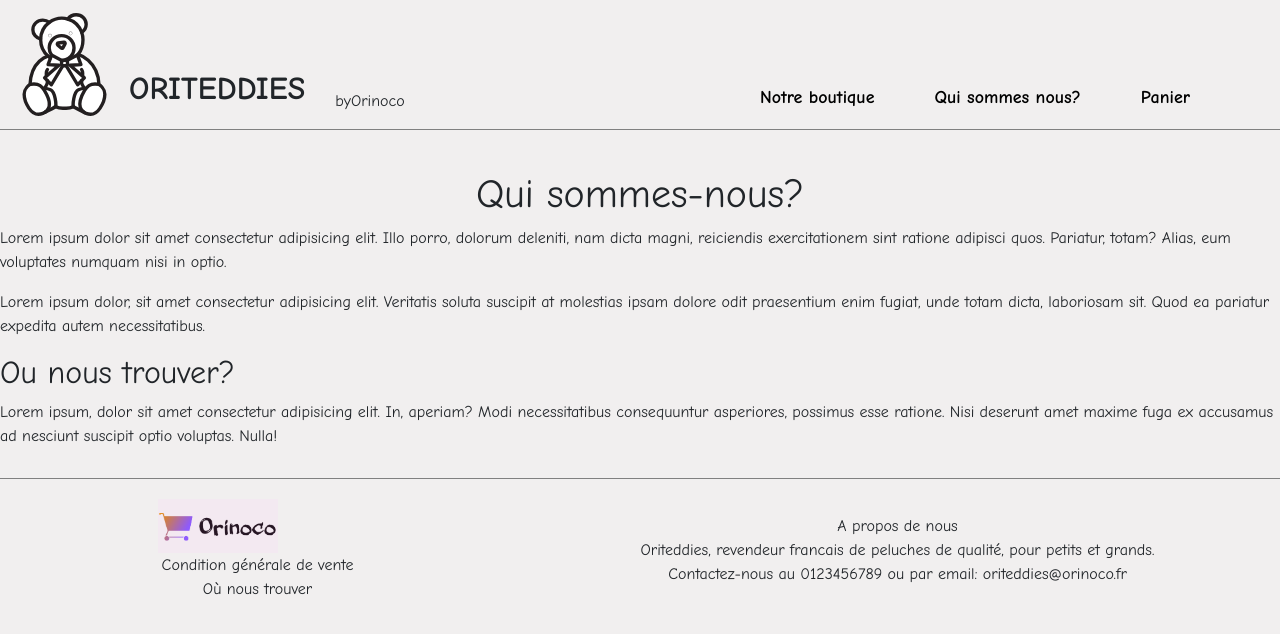
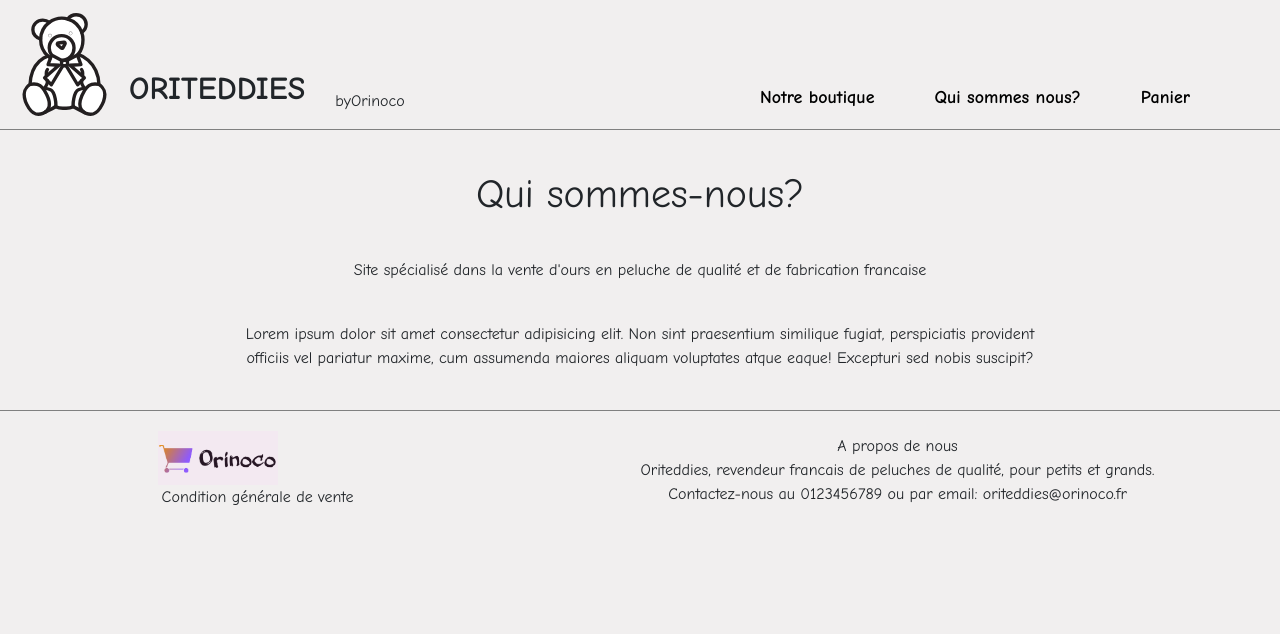
Before and after one commit to EUrru31/Etienneurru_5_25042021, a website: page Front-End/présentation.html in a window 1280 px wide. Drawn offline with Linux system fonts and the light colour scheme.

Commit message:
Page présentation CSS

```diff
--- a/Front-End/présentation.html
+++ b/Front-End/présentation.html
@@ -30,24 +30,15 @@
         </header>
         <main>
             <h1>Qui sommes-nous?</h1>
-            <p>
-                Lorem ipsum dolor sit amet consectetur adipisicing elit. Illo
-                porro, dolorum deleniti, nam dicta magni, reiciendis
-                exercitationem sint ratione adipisci quos. Pariatur, totam?
-                Alias, eum voluptates numquam nisi in optio.
+            <p class="présentation">
+                Site spécialisé dans la vente d'ours en peluche de qualité et de
+                fabrication francaise
             </p>
-            <p>
-                Lorem ipsum dolor, sit amet consectetur adipisicing elit.
-                Veritatis soluta suscipit at molestias ipsam dolore odit
-                praesentium enim fugiat, unde totam dicta, laboriosam sit. Quod
-                ea pariatur expedita autem necessitatibus.
-            </p>
-            <h2>Ou nous trouver?</h2>
-            <p>
-                Lorem ipsum, dolor sit amet consectetur adipisicing elit. In,
-                aperiam? Modi necessitatibus consequuntur asperiores, possimus
-                esse ratione. Nisi deserunt amet maxime fuga ex accusamus ad
-                nesciunt suscipit optio voluptas. Nulla!
+            <p class="présentation">
+                Lorem ipsum dolor sit amet consectetur adipisicing elit. Non
+                sint praesentium similique fugiat, perspiciatis provident<br />
+                officiis vel pariatur maxime, cum assumenda maiores aliquam
+                voluptates atque eaque! Excepturi sed nobis suscipit?
             </p>
         </main>
 
@@ -55,11 +46,10 @@
             <ul>
                 <img class="logo" src="img/orinoco-logo.png" />
                 <li>Condition générale de vente</li>
-                <li>Où nous trouver</li>
             </ul>
 
             <ul>
-                <li>A propos de nous</li>
+                <li href="présentation.html">A propos de nous</li>
                 <li>
                     Oriteddies, revendeur francais de peluches de qualité, pour
                     petits et grands.
--- a/Front-End/sass/style.scss
+++ b/Front-End/sass/style.scss
@@ -81,6 +81,13 @@
     justify-content: center;
 }
 
+h2 {
+    margin-left: auto;
+    margin-right: auto;
+    display: flex;
+    justify-content: center;
+}
+
 .table {
     font-size: 1rems;
     margin-bottom: 50px;
@@ -98,6 +105,7 @@
     border-top: 1px solid grey;
     padding-top: 20px;
     margin-top: 30px;
+    margin-bottom: 30px;
     display: flex;
     justify-content: space-around;
     ul {
@@ -133,3 +141,9 @@
 .teddies__price {
     font-size: 1.1rem;
 }
+
+.présentation {
+    margin-top: 40px;
+    margin-bottom: 40px;
+    text-align: center;
+}
```
Also changed, not shown: Front-End/confirmation.html (+1 -2 lines), Front-End/index.html (+2 -2 lines), Front-End/pageproduit.html (+2 -2 lines), Front-End/panier.html (+2 -2 lines), Front-End/bootstrap.css, 1 other file.
